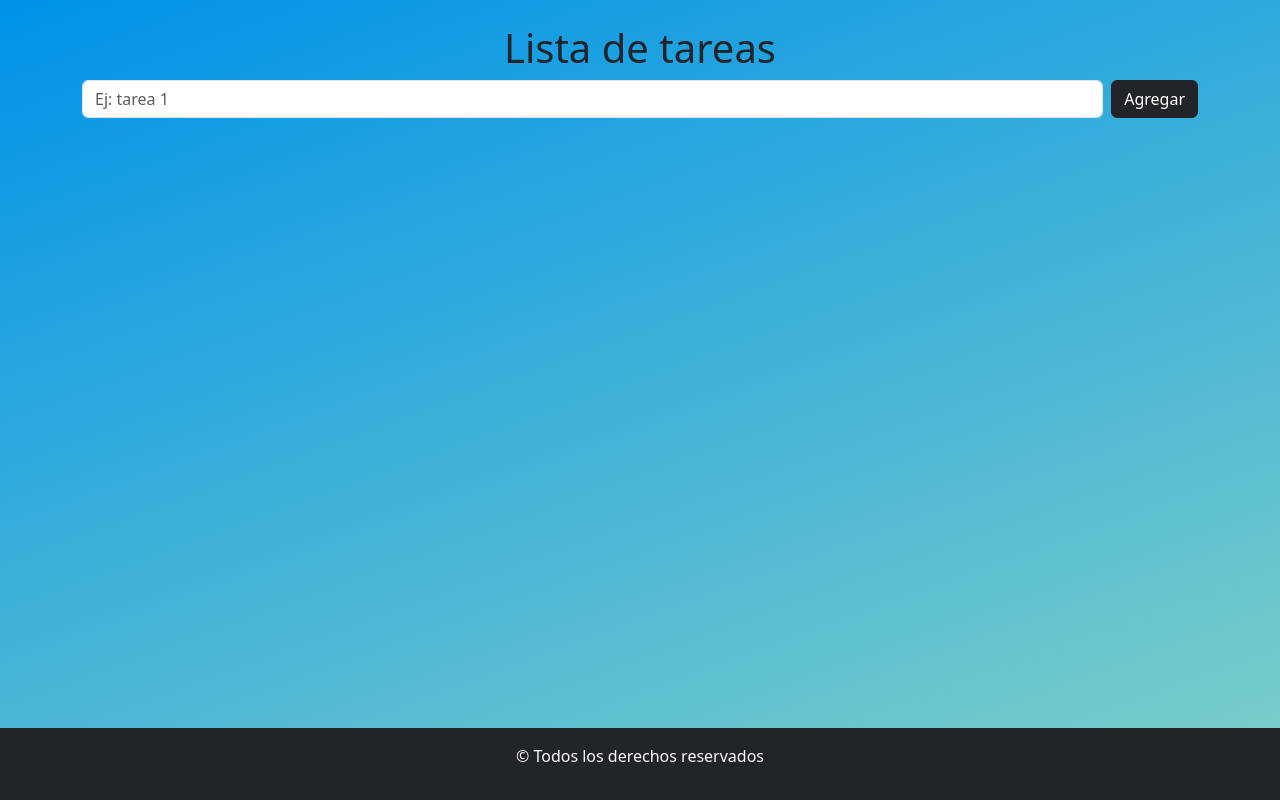
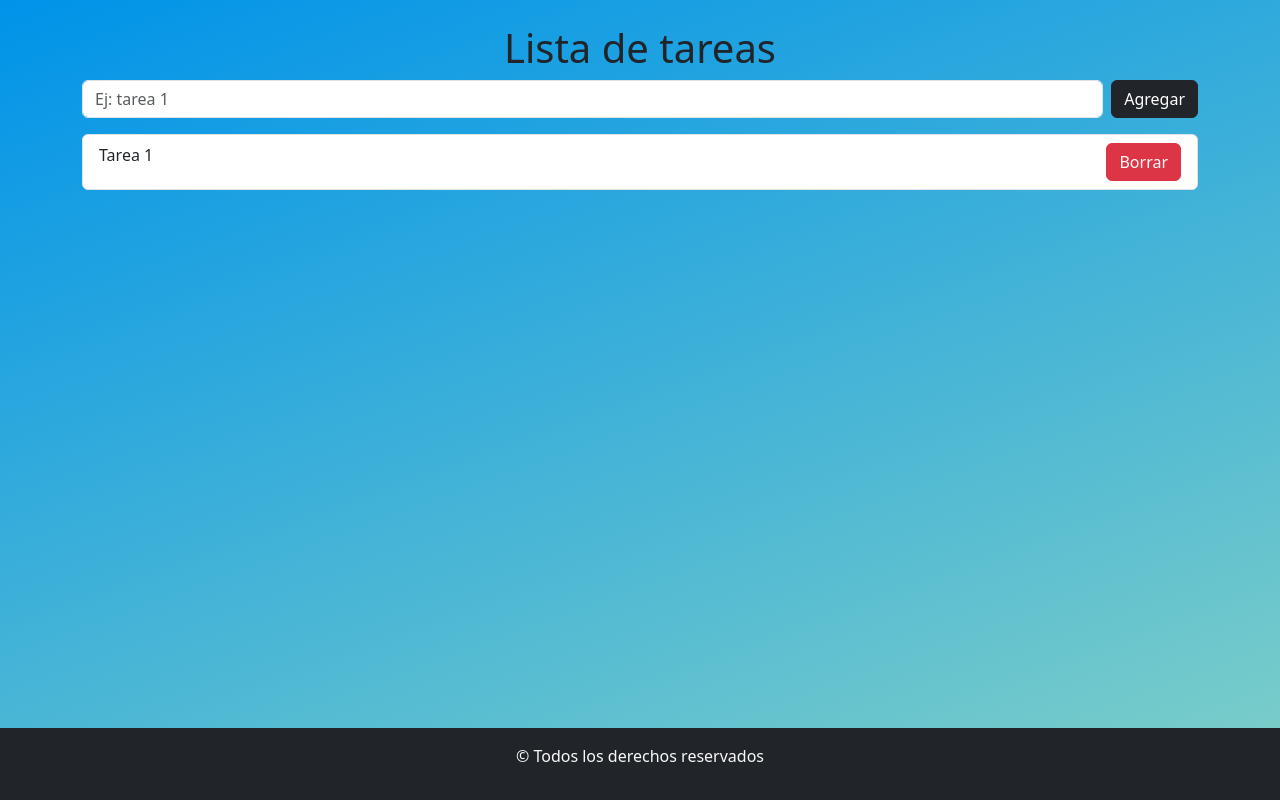
Before and after one commit to brunomry/frontendListaTareas, a React app: page / in a window 1280 px wide. Built offline with nearby package versions, Linux system fonts and the light colour scheme; the HTML template or start-up script is replaced by a standard one.

Commit message:
Agregue el maquetado de la lista de tareas y el ItemTarea

```diff
--- a/src/components/FormularioTarea.jsx
+++ b/src/components/FormularioTarea.jsx
@@ -1,14 +1,29 @@
-import { Button } from 'react-bootstrap';
-import Form from 'react-bootstrap/Form';
+import { Button } from "react-bootstrap";
+import Form from "react-bootstrap/Form";
+import ListaTareas from "./ListaTareas";
+// import { Button, Form} from 'react-bootstrap';
 
 const FormularioTarea = () => {
   return (
-    <Form>
-      <Form.Group className="mb-3 d-flex" controlId="exampleForm.ControlInput1">
-        <Form.Control type="text" placeholder="Ej: tarea 1" minLength={3} maxLength={50}/>
-        <Button variant='dark' className='ms-2' type='submit'>Agregar</Button>
-      </Form.Group>
-    </Form>
+    <section>
+      <Form>
+        <Form.Group
+          className="mb-3 d-flex"
+          controlId="exampleForm.ControlInput1"
+        >
+          <Form.Control
+            type="text"
+            placeholder="Ej: tarea 1"
+            minLength={3}
+            maxLength={50}
+          />
+          <Button variant="dark" className="ms-2" type="submit">
+            Agregar
+          </Button>
+        </Form.Group>
+      </Form>
+      <ListaTareas></ListaTareas>
+    </section>
   );
 };
 
--- /dev/null
+++ b/src/components/ItemTarea.jsx
@@ -0,0 +1,11 @@
+import { Button, ListGroup } from "react-bootstrap";
+
+const ItemTarea = () => {
+  return (
+    <ListGroup.Item className="d-flex justify-content-between">
+      Tarea 1 <Button variant="danger">Borrar</Button>{" "}
+    </ListGroup.Item>
+  );
+};
+
+export default ItemTarea;
--- /dev/null
+++ b/src/components/ListaTareas.jsx
@@ -0,0 +1,12 @@
+import { Button, ListGroup } from 'react-bootstrap';
+import ItemTarea from './ItemTarea';
+
+const ListaTareas = () => {
+  return (
+    <ListGroup>
+      <ItemTarea></ItemTarea>
+    </ListGroup>
+  );
+};
+
+export default ListaTareas;
```
